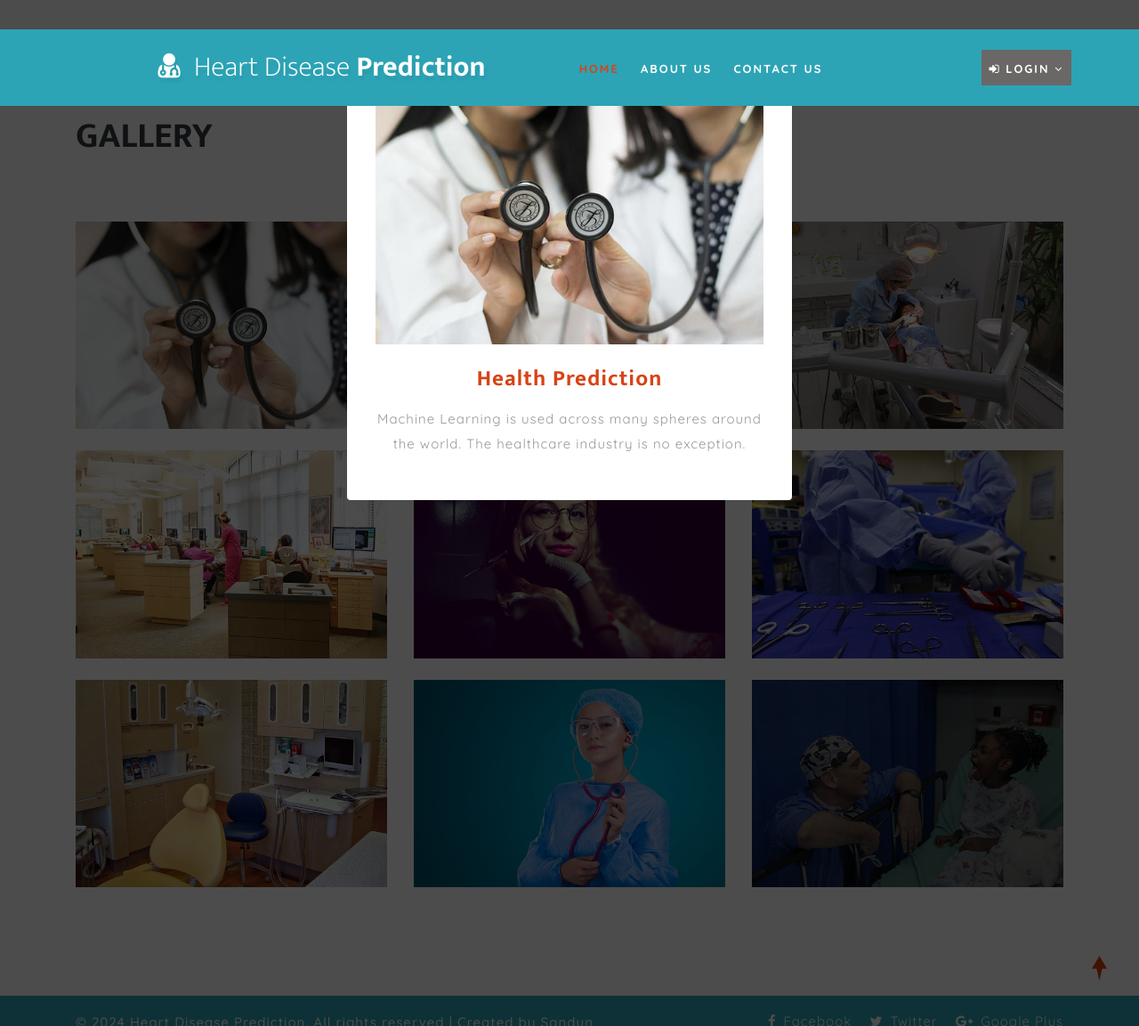
After one commit to sandun7787/CIS-6009-Final-Project, a Django app: template health/templates/gallery.html in a window 1280 px wide, after a click on "Health Prediction". The commit adds this page. Shown: the whole page at 89% size. Run offline with Django 5.2, Linux system fonts and the light colour scheme; the template is opened without the code that fills it, so the values that code supplies are empty; some libraries are stand-ins or nearby versions.

Commit message:
add-new-htmls-files

```diff
--- /dev/null
+++ b/health/templates/gallery.html
@@ -0,0 +1,138 @@
+{% extends 'index.html' %}
+{% load static %}
+{% block body %}
+
+	<!-- gallery -->
+	<div class="gallery py-5" id="gallery">
+		<div class="container py-xl-5 py-lg-3">
+			<div class="title-section mb-md-5 mb-4">
+				<h3 class="w3ls-title text-uppercase text-dark font-weight-bold">Gallery</h3>
+			</div>
+			<div class="gal-pop-style pt-xl-4">
+				<div class="row">
+					<div class="col-md-4 gal-img">
+						<a href="#gal1" title="Health Prediction"><img src="{% static 'images/g1.jpg' %}" alt="gallery" class="img-fluid"></a>
+					</div>
+					<div class="col-md-4 gal-img my-md-0 my-4">
+						<a href="#gal2" title="Health Prediction"><img src="{% static 'images/g2.jpg' %}" alt="gallery" class="img-fluid"></a>
+					</div>
+					<div class="col-md-4 gal-img">
+						<a href="#gal3" title="Health Prediction"><img src="{% static 'images/g3.jpg' %}" alt="gallery" class="img-fluid"></a>
+					</div>
+				</div>
+				<div class="row my-4">
+					<div class="col-md-4 gal-img">
+						<a href="#gal4" title="Health Prediction"><img src="{% static 'images/g4.jpg' %}" alt="gallery" class="img-fluid"></a>
+					</div>
+					<div class="col-md-4 gal-img my-md-0 my-4">
+						<a href="#gal5" title="Health Prediction"><img src="{% static 'images/blog1.jpg' %}" alt="gallery" class="img-fluid"></a>
+					</div>
+					<div class="col-md-4 gal-img">
+						<a href="#gal6" title="Health Prediction"><img src="{% static 'images/blog2.jpg' %}" alt="gallery" class="img-fluid"></a>
+					</div>
+				</div>
+				<div class="row my-md-0 my-4">
+					<div class="col-md-4 gal-img">
+						<a href="#gal7" title="Health Prediction"><img src="{% static 'images/blog3.jpg' %}" alt="gallery" class="img-fluid"></a>
+					</div>
+					<div class="col-md-4 gal-img my-md-0 my-4">
+						<a href="#gal8" title="Health Prediction"><img src="{% static 'images/bg.jpg' %}" alt="gallery" class="img-fluid"></a>
+					</div>
+					<div class="col-md-4 gal-img">
+						<a href="#gal9" title="Health Prediction"><img src="{% static 'images/bg1.jpg' %}" alt="gallery" class="img-fluid"></a>
+					</div>
+				</div>
+			</div>
+		</div>
+	</div>
+	<!-- popup-->
+	<div id="gal1" class="popup-effect">
+		<div class="popup">
+			<img src="{% static 'images/g1.jpg' %}" alt="Popup Image" class="img-fluid" />
+			<h5 class="text-name-pop mt-4">Health Prediction</h5>
+			<p class="mt-3">Machine Learning is used across many spheres around the world. The healthcare industry is no exception.</p>
+			<a class="close" href="#gallery">&times;</a>
+		</div>
+	</div>
+	<!-- //popup -->
+	<!-- popup-->
+	<div id="gal2" class="popup-effect">
+		<div class="popup">
+			<img src="{% static 'images/g2.jpg' %}" alt="Popup Image" class="img-fluid" />
+			<h5 class="text-name-pop mt-4">Health Prediction</h5>
+			<p class="mt-3">Machine Learning is used across many spheres around the world. The healthcare industry is no exception.</p>
+			<a class="close" href="#gallery">&times;</a>
+		</div>
+	</div>
+	<!-- //popup -->
+	<!-- popup-->
+	<div id="gal3" class="popup-effect">
+		<div class="popup">
+			<img src="{% static 'images/g3.jpg' %}" alt="Popup Image" class="img-fluid" />
+			<h5 class="text-name-pop mt-4">Health Prediction</h5>
+			<p class="mt-3">Machine Learning is used across many spheres around the world. The healthcare industry is no exception.</p>
+			<a class="close" href="#gallery">&times;</a>
+		</div>
+	</div>
+	<!-- //popup3 -->
+	<!-- popup-->
+	<div id="gal4" class="popup-effect">
+		<div class="popup">
+			<img src="{% static 'images/g4.jpg' %}" alt="Popup Image" class="img-fluid" />
+			<h5 class="text-name-pop mt-4">Health Prediction</h5>
+			<p class="mt-3">Machine Learning is used across many spheres around the world. The healthcare industry is no exception.</p>
+			<a class="close" href="#gallery">&times;</a>
+		</div>
+	</div>
+	<!-- //popup -->
+	<!-- popup-->
+	<div id="gal5" class="popup-effect">
+		<div class="popup">
+			<img src="{% static 'images/blog1.jpg' %}" alt="Popup Image" class="img-fluid" />
+			<h5 class="text-name-pop mt-4">Health Prediction</h5>
+			<p class="mt-3">Machine Learning is used across many spheres around the world. The healthcare industry is no exception.</p>
+			<a class="close" href="#gallery">&times;</a>
+		</div>
+	</div>
+	<!-- //popup -->
+	<!-- popup-->
+	<div id="gal6" class="popup-effect">
+		<div class="popup">
+			<img src="{% static 'images/blog2.jpg' %}" alt="Popup Image" class="img-fluid" />
+			<h5 class="text-name-pop mt-4">Health Prediction</h5>
+			<p class="mt-3">Machine Learning is used across many spheres around the world. The healthcare industry is no exception.</p>
+			<a class="close" href="#gallery">&times;</a>
+		</div>
+	</div>
+	<!-- //popup -->
+	<!-- popup-->
+	<div id="gal7" class="popup-effect">
+		<div class="popup">
+			<img src="{% static 'images/blog3.jpg' %}" alt="Popup Image" class="img-fluid" />
+			<h5 class="text-name-pop mt-4">Health Prediction</h5>
+			<p class="mt-3">Machine Learning is used across many spheres around the world. The healthcare industry is no exception.</p>
+			<a class="close" href="#gallery">&times;</a>
+		</div>
+	</div>
+	<!-- //popup -->
+	<!-- popup-->
+	<div id="gal8" class="popup-effect">
+		<div class="popup">
+			<img src="{% static 'images/bg.jpg' %}" alt="Popup Image" class="img-fluid" />
+			<h5 class="text-name-pop mt-4">Health Prediction</h5>
+			<p class="mt-3">Machine Learning is used across many spheres around the world. The healthcare industry is no exception.</p>
+			<a class="close" href="#gallery">&times;</a>
+		</div>
+	</div>
+	<!-- //popup -->
+	<!-- popup-->
+	<div id="gal9" class="popup-effect">
+		<div class="popup">
+			<img src="{% static 'images/bg1.jpg' %}" alt="Popup Image" class="img-fluid" />
+			<h5 class="text-name-pop mt-4">Health Prediction</h5>
+			<p class="mt-3">Machine Learning is used across many spheres around the world. The healthcare industry is no exception.</p>
+			<a class="close" href="#gallery">&times;</a>
+		</div>
+	</div>
+	<!-- //popup -->
+{% endblock %}	<!-- //gallery -->
--- a/health/templates/index.html
+++ b/health/templates/index.html
@@ -1,6 +1,6 @@
 <!DOCTYPE html>
 {% load static %}
-<html lang="zxx">
+<html lang="Eng">
 
 <head>
 	<title>Heart Disease Prediction System</title>
@@ -30,7 +30,7 @@
 	<!-- Web-Fonts -->
 	<link href="//fonts.googleapis.com/css?family=Quicksand:300,400,500,700" rel="stylesheet">
 	<link href="//fonts.googleapis.com/css?family=Mukta:200,300,400,500,600,700,800&amp;subset=devanagari,latin-ext" rel="stylesheet">
-<style>
+<style>	<!-- //Web-Fonts -->
 .li2{
 	border:1px solid red;
 	padding:8px;
@@ -291,7 +291,7 @@ $(document).ready(function() {
 		<div class="container py-3">
 			<div class="row">
 				<div class="col-lg-7 w3ls_footer_grid1_left text-lg-left text-center">
-					<p style="color:white">&copy; 2024 Heart Disease Prediction. All rights reserved | Design by Sandun warnasooriya</a>
+					<p style="color:white">&copy; 2024 Heart Disease Prediction. All rights reserved | Created by Sandun Warnasooriya</a>
 					</p>
 				</div>
 				<div class="col-lg-5 w3ls_footer_grid_left1_pos text-lg-right text-center mt-lg-0 mt-2">
```
Also changed, not shown: health/templates/contact.html (+3 -8 lines), health/templates/doctor_home.html (added, +9 -0 lines), health/templates/edit_disease.html (added, +56 -0 lines), health/templates/edit_doctor.html (added, +80 -0 lines), health/templates/edit_profile.html (added, +72 -0 lines), health/templates/login.html (+5 -6 lines), health/templates/notification.html (added, +41 -0 lines), health/templates/patient_home.html (added, +18 -0 lines), health/templates/predict_disease.html (added, +63 -0 lines).
